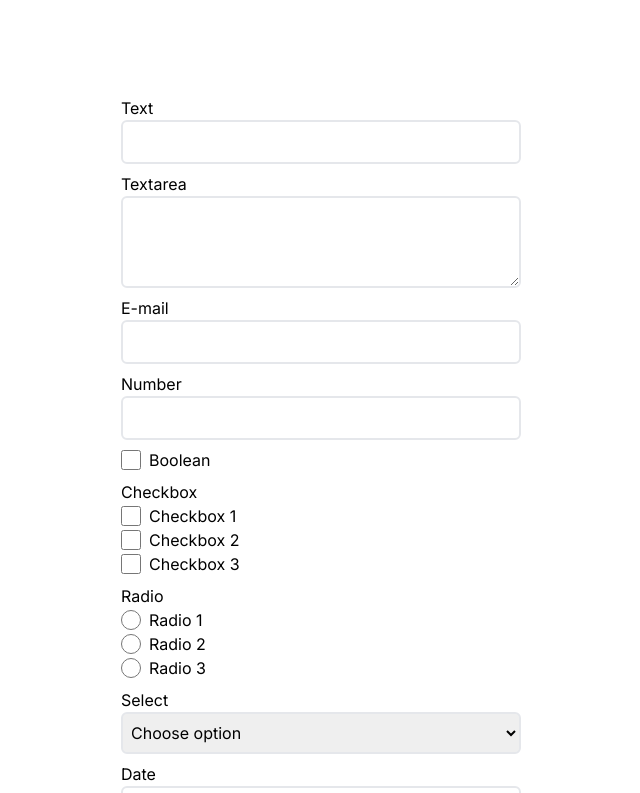
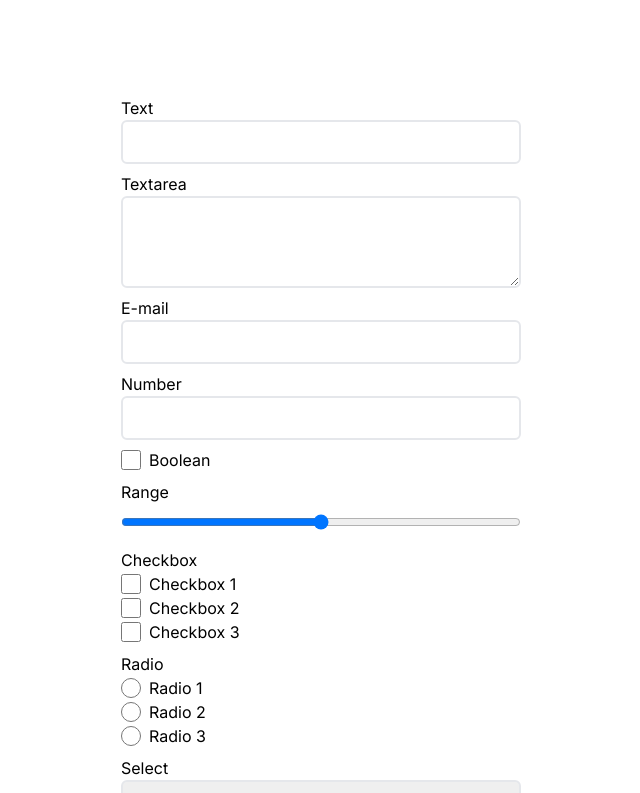
Before and after one commit to besjanhallaqi/ui-components, a Next.js app: page /form in a window 1280 px wide. Shown: the top 793 px of the page, without its empty margins (319-959 px from the left). Built offline with nearby package versions, Linux system fonts and the light colour scheme.

Commit message:
Added range input type

```diff
--- a/src/components/UseForm.tsx
+++ b/src/components/UseForm.tsx
@@ -180,11 +180,13 @@ export default function UseFormComponent({
         <input
           className={`px-3 py-2 border-2 border-gray-200 focus:border-gray-400 outline-none transition-all duration-100 rounded-md ${
             errors[input.key] && "border-red-700 focus:border-red-700"
-          } ${input.classNames?.input}`}
+          } ${input.type === Types.RANGE && "px-0 border-0"} ${
+            input.classNames?.input
+          }`}
           type={input.type}
           id={input.key}
           {...register(input.key, {
-            valueAsNumber: input.type === Types.NUMBER ? true : false,
+            valueAsNumber: [Types.NUMBER, Types.RANGE].includes(input.type),
           })}
           {...input.properties}
         />
--- a/src/enum/Types.ts
+++ b/src/enum/Types.ts
@@ -10,4 +10,5 @@ export enum Types {
     DATE = "date",
     DATETIME_LOCAL = "datetime-local",
     FILE = "file",
+    RANGE = "range",
 }
--- a/src/pages/form.tsx
+++ b/src/pages/form.tsx
@@ -38,6 +38,7 @@ const schema = z.object({
   file: z.object({
     0: z.instanceof(File, { message: "File is required" }),
   }),
+  range: z.number(),
 });
 
 export default function Form() {
@@ -58,6 +59,7 @@ export default function Form() {
     { type: Types.EMAIL, key: "email", label: "E-mail" },
     { type: Types.NUMBER, key: "number", label: "Number" },
     { type: Types.BOOLEAN, key: "boolean", label: "Boolean" },
+    { type: Types.RANGE, key: "range", label: "Range" },
     {
       type: Types.CHECKBOX,
       key: "checkbox",
```
